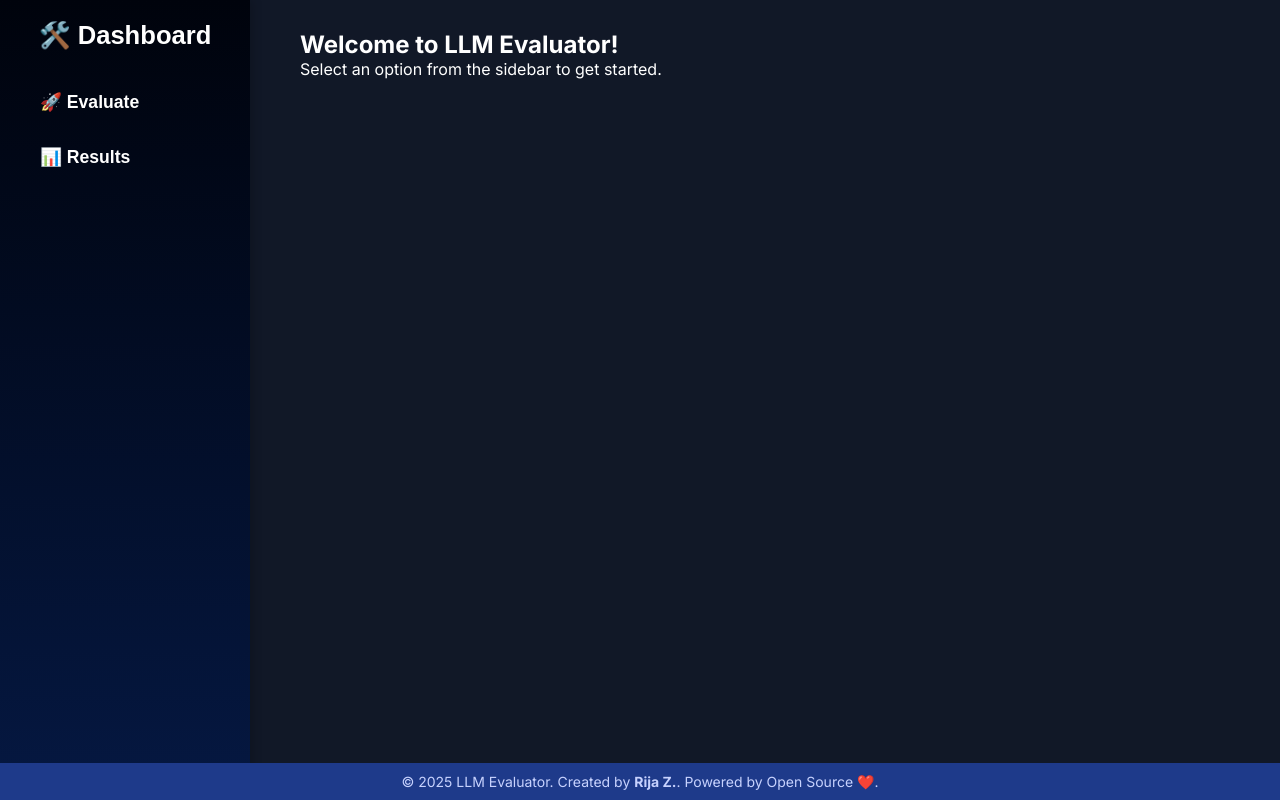
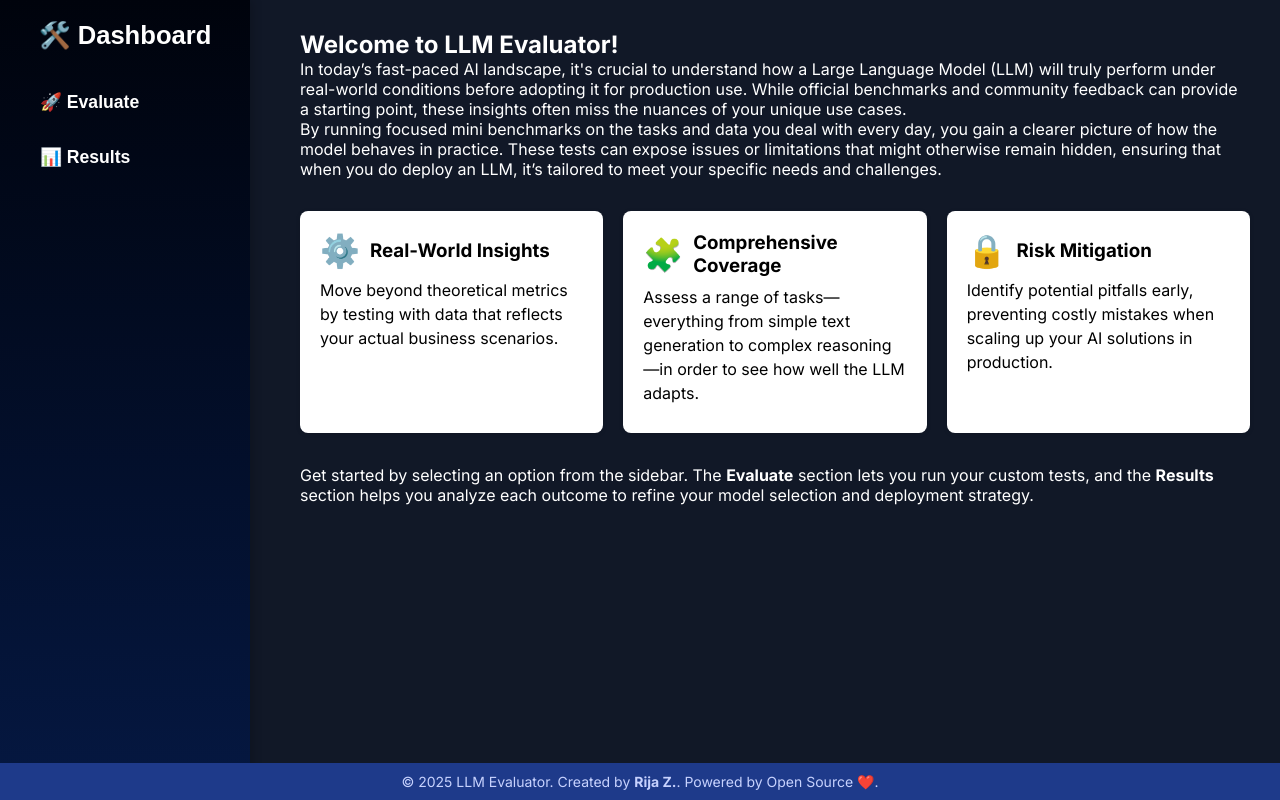
Before and after one commit to rzafiamy/evaluate, a Flask app: page / in a window 1280 px wide. Run offline with Flask 3, Linux system fonts and the light colour scheme.

Commit message:
Update design and readme

```diff
--- a/static/styles.css
+++ b/static/styles.css
@@ -747,3 +747,55 @@ summary {
 .alert-button:hover {
     background: #0056b3;
 }
+
+/* No results */
+.no-results {
+    /* Dark blue gradient with transparency */
+    background: linear-gradient(
+      rgba(0, 0, 80, 0.7),
+      rgba(0, 0, 120, 0.7)
+    );
+    color: #ffffff;                 /* White text for contrast */
+    padding: 20px;                  /* Some spacing */
+    border-radius: 8px;             /* Softly rounded corners */
+    text-align: center;             /* Center the text */
+    font-family: "Arial", sans-serif;
+    box-shadow: 0 4px 10px rgba(0, 0, 0, 0.5); /* Subtle box shadow */
+    max-width: 400px;               /* Optional max-width */
+    margin: 0 auto;                 /* Center horizontally */
+  }
+
+  /* Welcome */
+  .welcome-section {
+    margin-bottom: 2em;
+}
+
+/* Example columns for feature highlights */
+.columns {
+    display: flex;
+    flex-wrap: wrap;
+    gap: 20px;
+    margin-top: 2em;
+}
+.column {
+    flex: 1 1 calc(33.333% - 20px);
+    background: #ffffff;
+    color: #000;
+    border-radius: 8px;
+    box-shadow: 0 1px 5px rgba(0, 0, 0, 0.1);
+    padding: 20px;
+    min-width: 200px;
+}
+.icon {
+    font-size: 32px;
+    margin-right: 10px;
+}
+.column-title {
+    display: flex;
+    align-items: center;
+    margin-bottom: 0.5em;
+}
+.column p {
+    margin: 0.5em 0;
+    line-height: 1.5;
+}
--- a/templates/index.html
+++ b/templates/index.html
@@ -23,8 +23,44 @@
 
     <!-- Main Content -->
     <main id="content">
-        <h2>Welcome to LLM Evaluator!</h2>
-        <p>Select an option from the sidebar to get started.</p>
+        <div class="welcome-section">
+            <h2>Welcome to LLM Evaluator!</h2>
+            <p>
+                In today’s fast-paced AI landscape, it's crucial to understand how a Large Language Model (LLM) will truly perform under real-world conditions before adopting it for production use. While official benchmarks and community feedback can provide a starting point, these insights often miss the nuances of your unique use cases.
+            </p>
+            <p>
+                By running focused mini benchmarks on the tasks and data you deal with every day, you gain a clearer picture of how the model behaves in practice. These tests can expose issues or limitations that might otherwise remain hidden, ensuring that when you do deploy an LLM, it’s tailored to meet your specific needs and challenges.
+            </p>
+        </div>
+
+        <!-- Columns/Feature highlights -->
+        <div class="columns">
+            <div class="column">
+                <div class="column-title">
+                    <span class="icon">⚙️</span>
+                    <h3>Real-World Insights</h3>
+                </div>
+                <p>Move beyond theoretical metrics by testing with data that reflects your actual business scenarios.</p>
+            </div>
+            <div class="column">
+                <div class="column-title">
+                    <span class="icon">🧩</span>
+                    <h3>Comprehensive Coverage</h3>
+                </div>
+                <p>Assess a range of tasks—everything from simple text generation to complex reasoning—in order to see how well the LLM adapts.</p>
+            </div>
+            <div class="column">
+                <div class="column-title">
+                    <span class="icon">🔒</span>
+                    <h3>Risk Mitigation</h3>
+                </div>
+                <p>Identify potential pitfalls early, preventing costly mistakes when scaling up your AI solutions in production.</p>
+            </div>
+        </div>
+
+        <p style="margin-top: 2em;">
+            Get started by selecting an option from the sidebar. The <strong>Evaluate</strong> section lets you run your custom tests, and the <strong>Results</strong> section helps you analyze each outcome to refine your model selection and deployment strategy.
+        </p>
     </main>
 
     <!-- Footer -->
```
